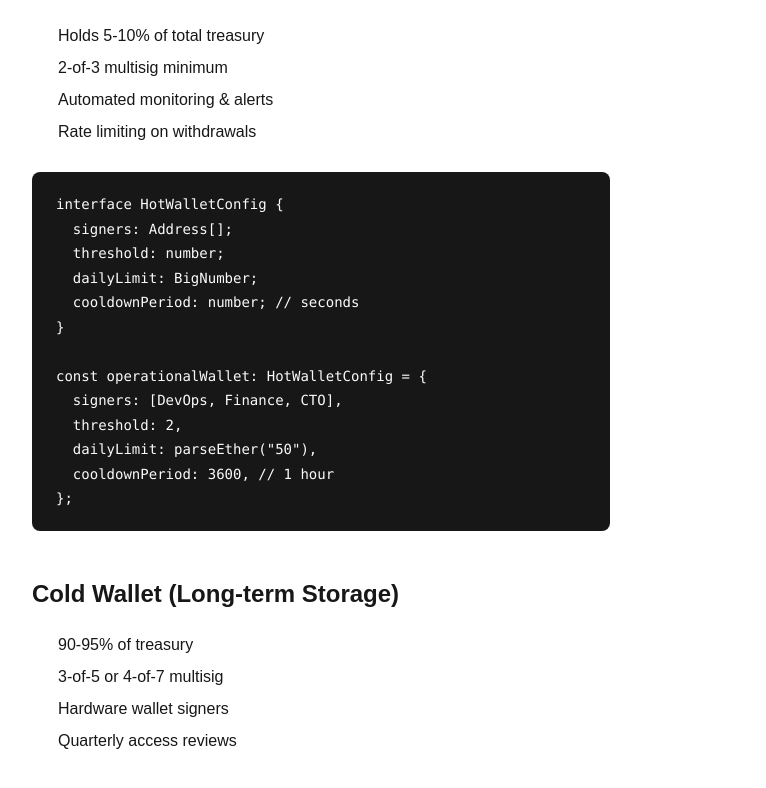
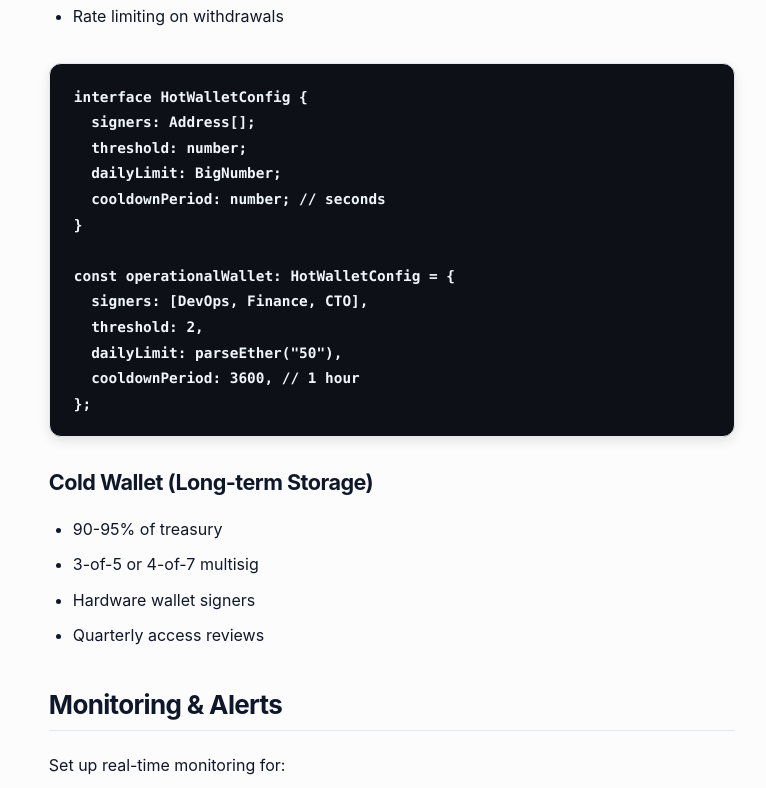
Before and after one commit to AsciencioAlex/alexayekha-site, a Next.js app: page /writing/crypto-treasury in a window 1280 px wide. Shown: the part 872-1660 px from the top of the page, without its empty margins (248-1014 px from the left). Built offline with nearby package versions, Linux system fonts and the light colour scheme.

Commit message:
Refactor global styles and design tokens
Updated design tokens and global styles for improved readability and aesthetics.

```diff
--- a/app/globals.css
+++ b/app/globals.css
@@ -1,89 +1,172 @@
 @import "tailwindcss";
 
+/* -------------------------------------------------------------------------- */
+/* Design Tokens & Theme Variables                                            */
+/* -------------------------------------------------------------------------- */
 :root {
-  --background: #ffffff;
-  --foreground: #171717;
-  --accent: #1e40af; /* Deep blue for authority */
-  --accent-hover: #1e3a8a;
+  --background: #fcfcfc;
+  --foreground: #0f172a; /* Slate 900 for high-contrast readability */
+  --muted-text: #64748b; /* Slate 500 */
+  --border-color: #e2e8f0; /* Slate 200 */
+  --card-bg: #ffffff;
+  --code-bg: #f1f5f9; /* Slate 100 */
+  --accent: #2563eb; /* Vibrant Blue */
+  --accent-hover: #1d4ed8;
+  --selection-bg: #dbeafe;
 }
 
 @media (prefers-color-scheme: dark) {
   :root {
-    --background: #0a0a0a;
-    --foreground: #ededed;
+    --background: #090d16; /* Deep executive navy/black */
+    --foreground: #f8fafc; /* Slate 50 */
+    --muted-text: #94a3b8; /* Slate 400 */
+    --border-color: #1e293b; /* Slate 800 */
+    --card-bg: #0f172a; /* Slate 900 */
+    --code-bg: #1e293b;
     --accent: #3b82f6;
-    --accent-hover: #2563eb;
+    --accent-hover: #60a5fa;
+    --selection-bg: #1e3a8a;
   }
 }
 
+/* -------------------------------------------------------------------------- */
+/* Base & Global Styles                                                        */
+/* -------------------------------------------------------------------------- */
 body {
-  background: var(--background);
+  background-color: var(--background);
   color: var(--foreground);
-  font-family: Arial, Helvetica, sans-serif;
+  /* Modern clean font stack */
+  font-family: -apple-system, BlinkMacSystemFont, "Inter", "Segoe UI", Roboto, Oxygen, Ubuntu, Cantarell, sans-serif;
+  -webkit-font-smoothing: antialiased;
+  -moz-osx-font-smoothing: grayscale;
+  line-height: 1.6;
 }
 
-/* Prose styles for MDX content */
+::selection {
+  background-color: var(--selection-bg);
+  color: var(--foreground);
+}
+
+/* Smooth anchor link scrolling */
+html {
+  scroll-behavior: smooth;
+}
+
+/* -------------------------------------------------------------------------- */
+/* Modern UI Component Extensions                                            */
+/* -------------------------------------------------------------------------- */
+
+/* Custom Card styling for home page / case studies */
+.card-container {
+  background-color: var(--card-bg);
+  border: 1px solid var(--border-color);
+  border-radius: 0.75rem;
+  transition: all 0.2s ease-in-out;
+}
+
+.card-container:hover {
+  border-color: var(--accent);
+  box-shadow: 0 4px 20px -2px rgba(0, 0, 0, 0.05);
+}
+
+/* Button & Pill link polishes */
+.btn-primary {
+  background-color: var(--foreground);
+  color: var(--background);
+  font-weight: 500;
+  border-radius: 9999px;
+  padding: 0.5rem 1.25rem;
+  transition: opacity 0.2s ease;
+}
+
+.btn-primary:hover {
+  opacity: 0.9;
+}
+
+/* -------------------------------------------------------------------------- */
+/* Prose Typography (for MDX & Blog Posts)                                     */
+/* -------------------------------------------------------------------------- */
 .prose {
   color: var(--foreground);
-  max-width: 65ch;
+  max-width: 68ch; /* Optimal line length for reading ergonomics */
+  margin-left: auto;
+  margin-right: auto;
 }
 
 .prose h1,
 .prose h2,
 .prose h3,
 .prose h4 {
-  font-weight: 600;
-  margin-top: 2em;
-  margin-bottom: 1em;
+  color: var(--foreground);
+  font-weight: 700;
+  letter-spacing: -0.025em;
   line-height: 1.25;
 }
 
 .prose h1 {
-  font-size: 2.25em;
+  font-size: 2.25rem;
+  margin-top: 0;
+  margin-bottom: 1.5rem;
 }
 
 .prose h2 {
-  font-size: 1.75em;
-  border-bottom: 1px solid rgb(229, 229, 229);
-  padding-bottom: 0.5em;
+  font-size: 1.625rem;
+  margin-top: 2.5rem;
+  margin-bottom: 1rem;
+  border-bottom: 1px solid var(--border-color);
+  padding-bottom: 0.5rem;
 }
 
 .prose h3 {
-  font-size: 1.5em;
+  font-size: 1.35rem;
+  margin-top: 2rem;
+  margin-bottom: 0.75rem;
 }
 
 .prose p {
-  margin-top: 1.25em;
-  margin-bottom: 1.25em;
-  line-height: 1.75;
+  margin-top: 1.25rem;
+  margin-bottom: 1.25rem;
+  line-height: 1.8;
+  color: var(--foreground);
 }
 
+/* Links */
 .prose a {
-  color: rgb(23, 23, 23);
+  color: var(--accent);
   text-decoration: underline;
+  text-underline-offset: 4px;
+  text-decoration-thickness: 1px;
   font-weight: 500;
+  transition: color 0.15s ease;
 }
 
 .prose a:hover {
-  opacity: 0.8;
+  color: var(--accent-hover);
 }
 
+/* Inline Code */
 .prose code {
+  font-family: ui-monospace, SFMono-Regular, Meni, Monaco, Consolas, "Liberation Mono", "Courier New", monospace;
   font-size: 0.875em;
-  font-weight: 500;
-  background: rgb(245, 245, 245);
-  padding: 0.25em 0.4em;
-  border-radius: 0.25em;
+  font-weight: 600;
+  background-color: var(--code-bg);
+  color: var(--accent);
+  padding: 0.2em 0.4em;
+  border-radius: 0.375rem;
+  border: 1px solid var(--border-color);
 }
 
+/* Code Blocks */
 .prose pre {
-  background: rgb(23, 23, 23);
-  color: rgb(250, 250, 250);
-  padding: 1.25em 1.5em;
-  border-radius: 0.5em;
+  background-color: #0d1117; /* GitHub Dark theme aesthetic */
+  color: #f0f6fc;
+  padding: 1.25rem 1.5rem;
+  border-radius: 0.75rem;
+  border: 1px solid var(--border-color);
   overflow-x: auto;
-  margin-top: 1.75em;
-  margin-bottom: 1.75em;
+  margin-top: 2rem;
+  margin-bottom: 2rem;
+  box-shadow: 0 4px 12px rgba(0, 0, 0, 0.1);
 }
 
 .prose pre code {
@@ -91,92 +174,71 @@ body {
   border: 0;
   padding: 0;
   color: inherit;
-  font-size: 0.875em;
-  line-height: 1.75;
+  font-size: 0.9em;
+  line-height: 1.6;
 }
 
+/* Lists */
 .prose ul,
 .prose ol {
-  margin-top: 1.25em;
-  margin-bottom: 1.25em;
-  padding-left: 1.625em;
+  margin-top: 1.25rem;
+  margin-bottom: 1.25rem;
+  padding-left: 1.5rem;
+}
+
+.prose ul {
+  list-style-type: disc;
+}
+
+.prose ol {
+  list-style-type: decimal;
 }
 
 .prose li {
-  margin-top: 0.5em;
-  margin-bottom: 0.5em;
+  margin-top: 0.5rem;
+  margin-bottom: 0.5rem;
+  line-height: 1.7;
 }
 
+/* Tables */
 .prose table {
   width: 100%;
   border-collapse: collapse;
-  margin-top: 2em;
-  margin-bottom: 2em;
+  margin-top: 2rem;
+  margin-bottom: 2rem;
+  font-size: 0.95rem;
 }
 
 .prose th,
 .prose td {
-  padding: 0.75em 1em;
-  border: 1px solid rgb(229, 229, 229);
+  padding: 0.875rem 1rem;
+  border: 1px solid var(--border-color);
   text-align: left;
 }
 
 .prose th {
   font-weight: 600;
-  background: rgb(250, 250, 250);
+  background-color: var(--code-bg);
+}
+
+/* Blockquotes */
+.prose blockquote {
+  font-style: normal;
+  border-left: 4px solid var(--accent);
+  background-color: var(--card-bg);
+  padding: 1rem 1.25rem;
+  border-radius: 0 0.5rem 0.5rem 0;
+  margin: 1.75rem 0;
+  color: var(--muted-text);
+}
+
+.prose blockquote p {
+  margin: 0;
 }
 
 .prose hr {
-  margin-top: 3em;
-  margin-bottom: 3em;
+  margin-top: 3rem;
+  margin-bottom: 3rem;
   border: 0;
-  border-top: 1px solid rgb(229, 229, 229);
+  border-top: 1px solid var(--border-color);
 }
-
-.prose blockquote {
-  font-style: italic;
-  border-left: 4px solid rgb(229, 229, 229);
-  padding-left: 1em;
-  margin-left: 0;
-  margin-right: 0;
-  margin-top: 1.6em;
-  margin-bottom: 1.6em;
-  color: rgb(82, 82, 82);
-}
-
-@media (prefers-color-scheme: dark) {
-  .prose {
-    color: rgb(212, 212, 212);
-  }
-
-  .prose h2 {
-    border-bottom-color: rgb(38, 38, 38);
-  }
-
-  .prose a {
-    color: rgb(250, 250, 250);
-  }
-
-  .prose code {
-    background: rgb(38, 38, 38);
-    color: rgb(250, 250, 250);
-  }
-
-  .prose th,
-  .prose td {
-    border-color: rgb(38, 38, 38);
-  }
-
-  .prose th {
-    background: rgb(23, 23, 23);
-  }
-
-  .prose hr {
-    border-top-color: rgb(38, 38, 38);
-  }
-
-  .prose blockquote {
-    border-left-color: rgb(82, 82, 82);
-    color: rgb(163, 163, 163);
-  }
-}
```
